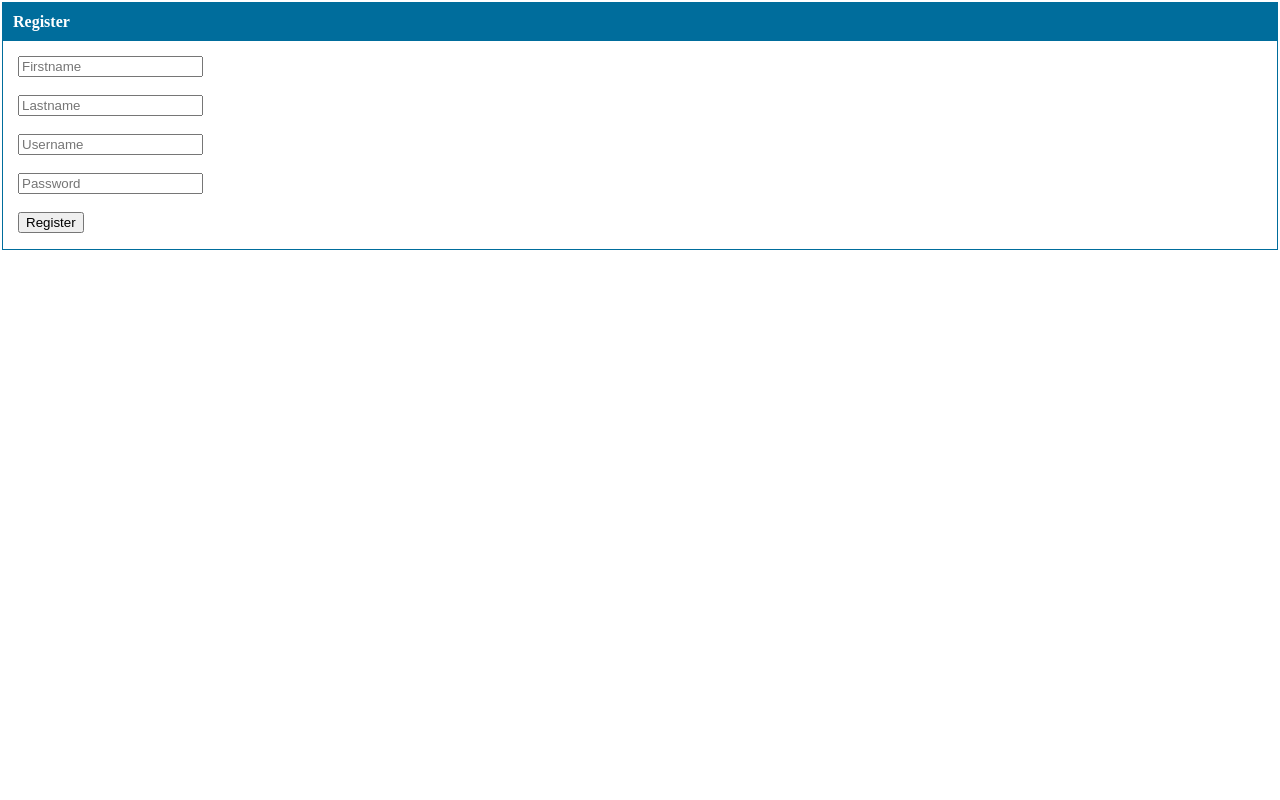
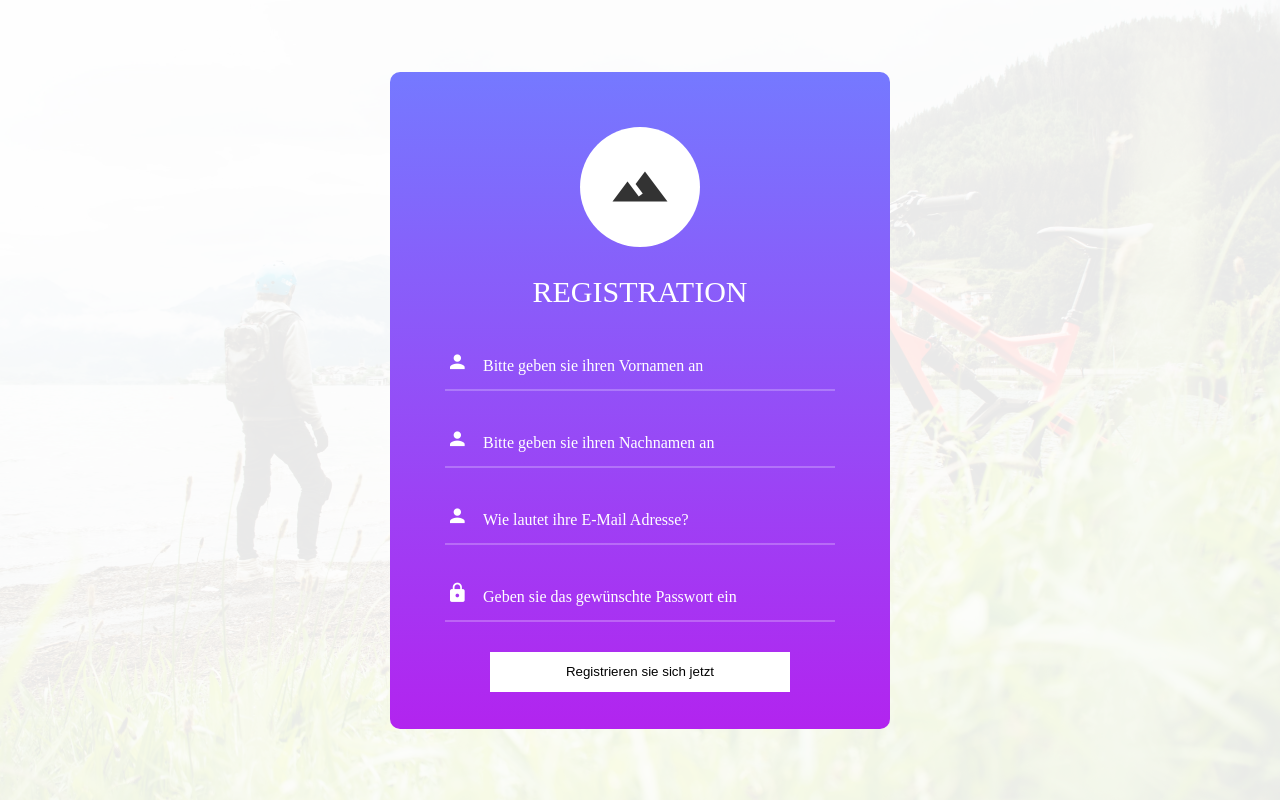
Before and after one commit to Shadplay/Fahrradverleih, a PHP site: page /register.php in a window 1280 px wide. Run offline with PHP 8.4, Linux system fonts and the light colour scheme; some web fonts are replaced.

Commit message:
New Login

```diff
--- a/WebContent/inc/db.php
+++ b/WebContent/inc/db.php
@@ -5,7 +5,7 @@ session_start();
 define('dbhost', 'localhost');
 define('dbuser', 'root');
 define('dbpass', '');
-define('dbname', 'test');
+define('dbname', 'fahrrad');
 
 // Connecting database
 try {
--- /dev/null
+++ b/WebContent/logout.php
@@ -0,0 +1,6 @@
+<?php
+	require 'inc/db.php';
+	session_destroy();
+
+	header('Location: index.php');
+?>
--- a/WebContent/navigation.php
+++ b/WebContent/navigation.php
@@ -12,8 +12,8 @@ session_start();
         <a class="py-2 d-none d-md-inline-block" href="">Support</a>
         <a class="py-2 d-none d-md-inline-block" href="#">Pricing</a>
 		<?php
-		if (isset($_SESSION['username'])) {
-			echo '<a href="" class="btn-info py-2 d-none d-md-inline-block">'."Herzlich Willkommen: " .$_SESSION['username'].'</a>';
+		if (isset($_SESSION['email'])) {
+			echo '<a href="logout.php" class="btn-info py-2 d-none d-md-inline-block">'."Hallo " .$_SESSION['firstname'].", zum ausloggen hier klicken".'</a>';
 		}
 		else {
 		   echo '<a href="login.php" class="btn-info py-2 d-none d-md-inline-block">Login/Registrierung</a>';
--- a/WebContent/register.php
+++ b/WebContent/register.php
@@ -7,29 +7,29 @@
 		// Get data from FROM
 		$firstname = $_POST['firstname'];
 		$lastname = $_POST['lastname'];
-		$username = $_POST['username'];
+		$email = $_POST['email'];
 		$password = $_POST['password'];
 
 		if($firstname == '')
 			$errMsg = 'Enter your first name';
 		if($lastname == '')
 			$errMsg = 'Enter a last name';
-		if($username == '')
-			$errMsg = 'Enter username';
+		if($email == '')
+			$errMsg = 'Enter email';
 		if($password == '')
 			$errMsg = 'Enter password';
 
 
 		if($errMsg == ''){
 			try {
-				$stmt = $connect->prepare('INSERT INTO pdo (firstname, lastname, username, password) VALUES (:firstname,:lastname, :username, :password)');
+				$stmt = $connect->prepare('INSERT INTO users (firstname, lastname, email, password) VALUES (:firstname,:lastname, :email, :password)');
 				$stmt->execute(array(
 					':firstname' => $firstname,
 					':lastname' => $lastname,
-					':username' => $username,
+					':email' => $email,
 					':password' => $password,
 					));
-				header('Location: register.php?action=joined');
+				header('Location: login.php');
 				exit;
 			}
 			catch(PDOException $e) {
@@ -42,32 +42,58 @@
 		$errMsg = 'Registration successfull. Now you can <a href="login.php">login</a>';
 	}
 ?>
+<html lang="en">
+<head>
+	<title>Login V3</title>
+	<meta charset="UTF-8">
+	<meta name="viewport" content="width=device-width, initial-scale=1">
+<!--===============================================================================================-->
+	<link rel="icon" type="image/png" href="favicon.ico"/>
+<!--===============================================================================================-->
+	<link rel="stylesheet" type="text/css" href="ressources/login/fonts/iconic/css/material-design-iconic-font.min.css">
+<!--===============================================================================================-->
+	<link rel="stylesheet" type="text/css" href="ressources/login/util.css">
+	<link rel="stylesheet" type="text/css" href="ressources/login/main.css">
+<!--===============================================================================================-->
+</head>
+<body>
 
-<html>
-<head><title>Register</title></head>
-	<style>
-	html, body {
-		margin: 1px;
-		border: 0;
-	}
-	</style>
-<body>
-	<div align="center">
-		<div style=" border: solid 1px #006D9C; " align="left">
-			<?php
-				if(isset($errMsg)){
-					echo '<div style="color:#FF0000;text-align:center;font-size:17px;">'.$errMsg.'</div>';
-				}
-			?>
-			<div style="background-color:#006D9C; color:#FFFFFF; padding:10px;"><b>Register</b></div>
-			<div style="margin: 15px">
-				<form action="" method="post">
-					<input type="text" name="firstname" placeholder="Firstname" value="<?php if(isset($_POST['firstname'])) echo $_POST['firstname'] ?>" autocomplete="off" class="box"/><br /><br />
-					<input type="text" name="lastname" placeholder="Lastname" value="<?php if(isset($_POST['firstname'])) echo $_POST['lastname'] ?>" autocomplete="off" class="box"/><br /><br />
-					<input type="text" name="username" placeholder="Username" value="<?php if(isset($_POST['username'])) echo $_POST['username'] ?>" autocomplete="off" class="box"/><br /><br />
-					<input type="password" name="password" placeholder="Password" value="<?php if(isset($_POST['password'])) echo $_POST['password'] ?>" class="box" /><br/><br />
-					<input type="submit" name='register' value="Register" class='submit'/><br />
-				</form>
+	<div class="limiter">
+		<div class="container-login100" style="background-image: url('ressources/login/images/image.jpg');">
+			<div class="wrap-login100">
+					<span class="login100-form-logo">
+						<i class="zmdi zmdi-landscape"></i>
+					</span>
+
+					<span class="login100-form-title p-b-34 p-t-27">
+						Registration
+					</span>
+					<form action="" method="post">
+					<div class="wrap-input100 validate-input" data-validate = "Enter Firstname">
+						<input class="input100" input type="text" name="firstname" placeholder="Bitte geben sie ihren Vornamen an" value="<?php if(isset($_POST['firstname'])) echo $_POST['firstname'] ?>" autocomplete="off" />
+						<span class="focus-input100" data-placeholder="&#xf207;"></span>
+					</div>
+
+					<div class="wrap-input100 validate-input" data-validate = "Enter Lastname">
+						<input class="input100" type="text" name="lastname" placeholder="Bitte geben sie ihren Nachnamen an" value="<?php if(isset($_POST['firstname'])) echo $_POST['lastname'] ?>" autocomplete="off" />
+						<span class="focus-input100" data-placeholder="&#xf207;"></span>
+					</div>
+
+					<div class="wrap-input100 validate-input" data-validate = "Enter E-Mail">
+						<input class="input100" type="text" name="email" placeholder="Wie lautet ihre E-Mail Adresse?" value="<?php if(isset($_POST['email'])) echo $_POST['email'] ?>" autocomplete="off" />
+						<span class="focus-input100" data-placeholder="&#xf207;"></span>
+					</div>
+
+					<div class="wrap-input100 validate-input" data-validate="Enter password">
+						<input input type="password" name="password" placeholder="Geben sie das gewünschte Passwort ein" value="<?php if(isset($_POST['password'])) echo $_POST['password'] ?>" autocomplete="off" class="input100" />
+						<span class="focus-input100" data-placeholder="&#xf191;"></span>
+					</div>
+
+
+					<div class="container-login100-form-btn">
+						<input type="submit" name='register' value="Registrieren sie sich jetzt" class='submit' style="width:300px; height: 40px;  background-color :#ffffff"/>
+					</div>
+					</form>
 			</div>
 		</div>
 	</div>
--- a/WebContent/ressources/login/util.css
+++ b/WebContent/ressources/login/util.css
@@ -2982,3 +2982,12 @@
 	right: 0px;
 	bottom: 0px;
 }
+.effect1 {
+	position: absolute;
+	bottom: 0;
+	left: 0;
+	width: 0;
+	height: 2px;
+	background-color: #4caf50;
+	transition: 0.4s;}
+}
```
Also changed, not shown: WebContent/login.php (+53 -30 lines), WebContent/login_styled.php (deleted, +0 -92 lines), WebContent/ressources/login/images/image.jpg (added).
